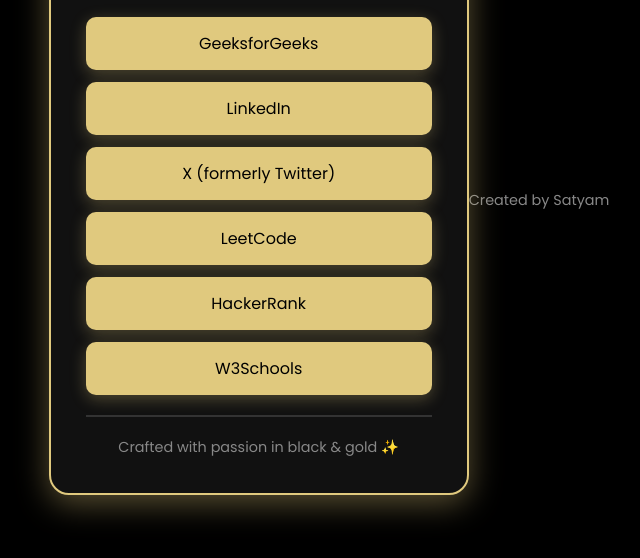
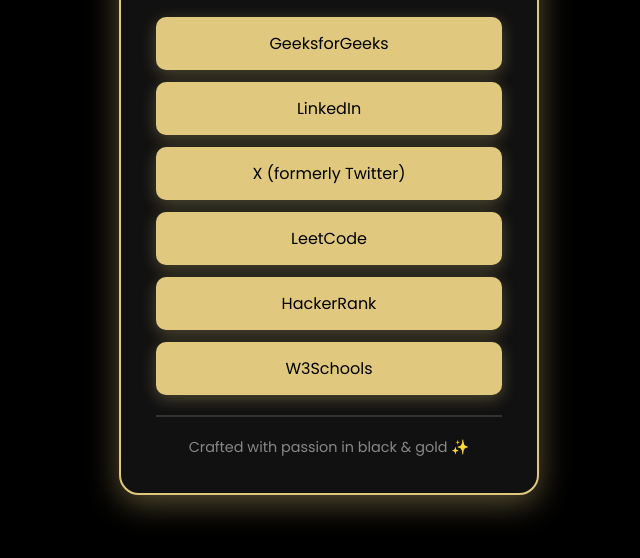
Before and after one commit to C0DER-B0T/C0DER-B0T.github.io, a plain HTML site: page index.html in a window 1280 px wide. Shown: the part 210-768 px from the top of the page, without its empty margins (311-951 px from the left). Drawn offline with Linux system fonts and the light colour scheme.

Commit message:
Update index.html

```diff
--- a/index.html
+++ b/index.html
@@ -23,8 +23,5 @@
         </div>
         <hr>
         <div class="footer">Crafted with passion in black & gold ✨</div>
-    </div>
-        <div class="footer">Created by Satyam</div>
-    </div>
 </body>
 </html>
```
